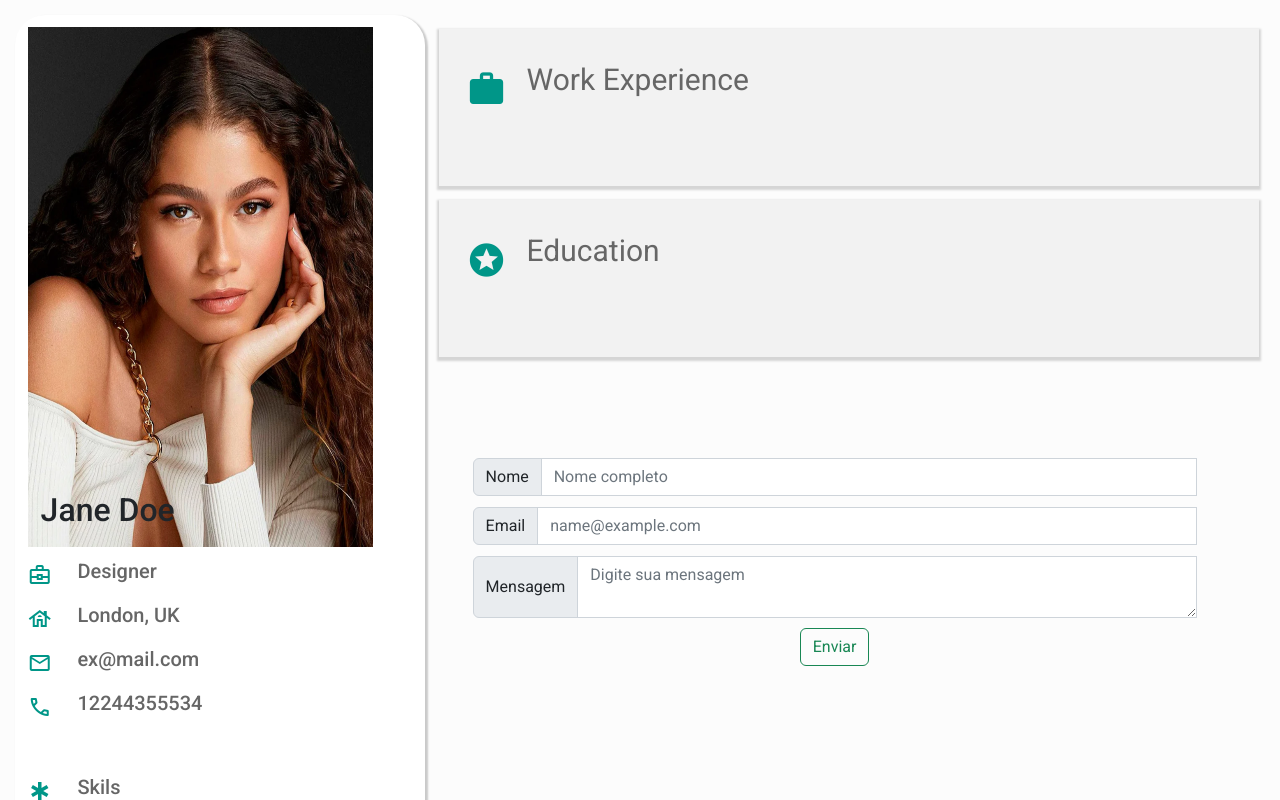
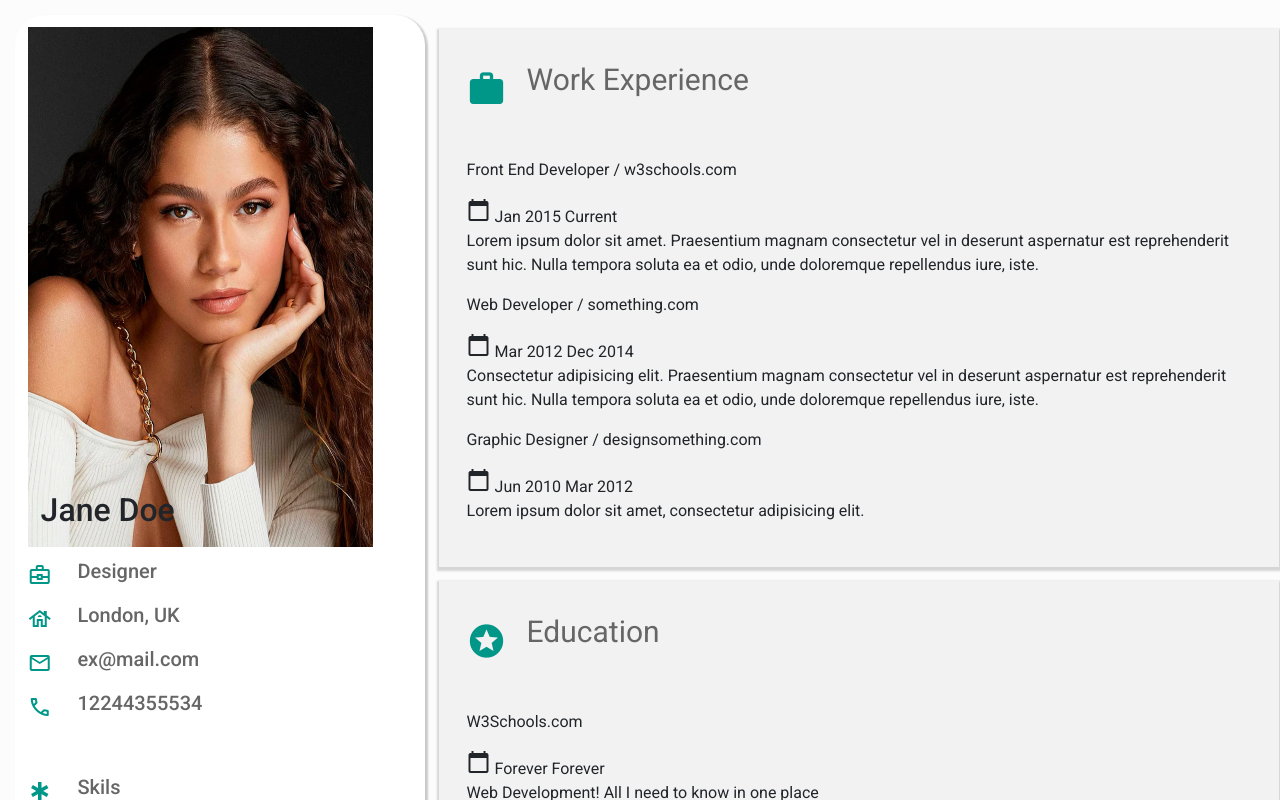
Before and after one commit to thayssa-souza/Project_Curriculum-vitae, an Angular app in the folder Curriculo/: page / in a window 1280 px wide. Shown: the top 800 px of the page. Built offline with nearby package versions, Linux system fonts and the light colour scheme.

Commit message:
update experience

```diff
--- a/Curriculo/src/app/components/experience/experience.component.html
+++ b/Curriculo/src/app/components/experience/experience.component.html
@@ -1 +1,9 @@
-<h2>Front End Developer</h2>
+<div class="experience" *ngFor="let experience of experienceData">
+    <p>{{ experience.title }}</p>
+    <div class="experience__data">
+      <mat-icon>calendar_today</mat-icon>
+      {{ experience.timeStart }}
+      {{ experience.timeEnd }}
+    </div>
+    <p>{{ experience.description }}</p>
+</div>
--- a/Curriculo/src/app/components/experience/experience.component.ts
+++ b/Curriculo/src/app/components/experience/experience.component.ts
@@ -1,4 +1,5 @@
-import { Component } from '@angular/core';
+import { Component, Input } from '@angular/core';
+import { ExperienceData } from 'src/models/experience-data.models';
 
 @Component({
   selector: 'app-experience',
@@ -6,5 +7,6 @@ import { Component } from '@angular/core';
   styleUrls: ['./experience.component.css']
 })
 export class ExperienceComponent {
+  @Input() public experienceData!: ExperienceData[];
 
 }
--- a/Curriculo/src/app/components/experiences/experiences.component.html
+++ b/Curriculo/src/app/components/experiences/experiences.component.html
@@ -1,6 +1,7 @@
 <div class="container" *ngFor="let experience of experiences">
   <div class="info">
-    <mat-icon class="info__icon">{{experience.titleSection.icon}}</mat-icon>
-    <p>{{experience.titleSection.name}}</p>
+    <mat-icon class="info__icon">{{ experience.titleSection.icon }}</mat-icon>
+    <p>{{ experience.titleSection.name }}</p>
   </div>
+  <app-experience [experienceData]="experience.experiences"></app-experience>
 </div>
```
